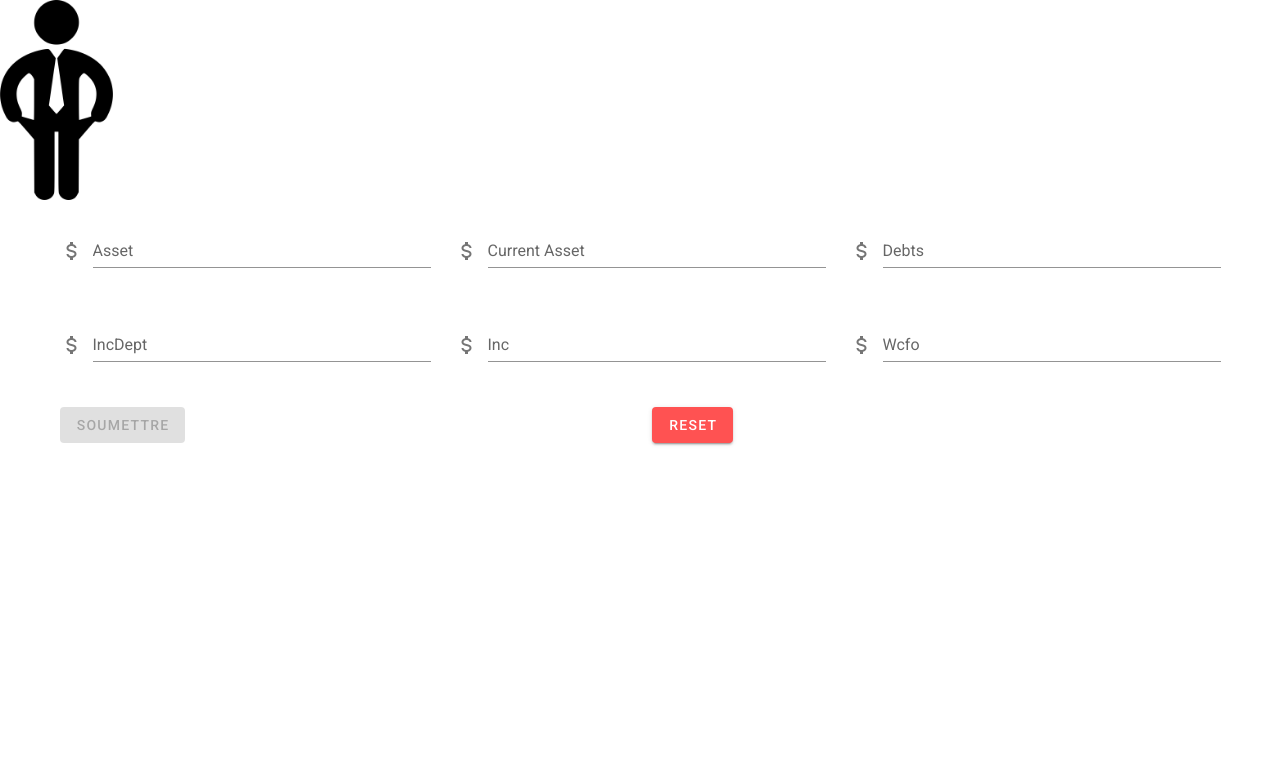
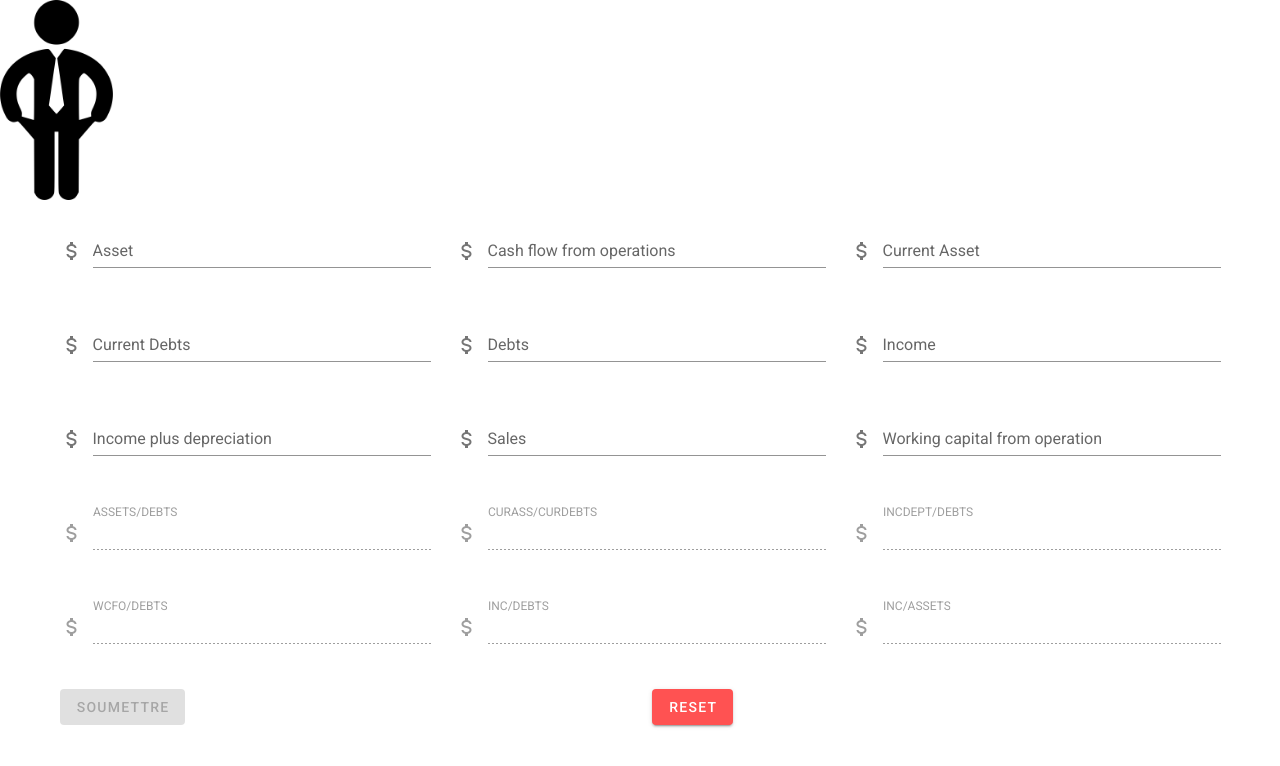
Before and after one commit to migrosdata/vuejs-bankruptcy, a Vue app: page / in a window 1280 px wide. Shown: the top 766 px of the page. Built offline with nearby package versions, Linux system fonts and the light colour scheme; no server answers.

Commit message:
Add error mgmt

```diff
--- a/src/components/Form.vue
+++ b/src/components/Form.vue
@@ -5,22 +5,22 @@
         <v-col cols="12" md="4">
           <v-text-field
             prepend-icon="mdi-currency-usd"
-            v-model.number="form.Asset"
+            v-model.number="form.ASSETS"
             label="Asset"
             type="number"
             min="0"
             step="1"
             required
-            :rules="[v => !!v || 'Asset is required']"
+            :rules="[(v) => !!v || 'Asset is required']"
           ></v-text-field>
         </v-col>
         <v-col cols="12" md="4">
           <v-text-field
             prepend-icon="mdi-currency-usd"
-            v-model.number="form.CurAss"
-            label="Current Asset"
+            v-model.number="form.CFFO"
+            label="Cash flow from operations"
             required
-            :rules="[v => !!v || 'Current Asset is required']"
+            :rules="[(v) => !!v || 'Cash flow from operations is required']"
             type="number"
             min="0"
           ></v-text-field>
@@ -28,10 +28,10 @@
         <v-col cols="12" md="4">
           <v-text-field
             prepend-icon="mdi-currency-usd"
-            v-model.number="form.Debts"
-            label="Debts"
+            v-model.number="form.CURASS"
+            label="Current Asset"
             required
-            :rules="[v => !!v || 'Debts is required']"
+            :rules="[(v) => !!v || 'Current Asset is required']"
             type="number"
             min="0"
           ></v-text-field>
@@ -41,22 +41,10 @@
         <v-col cols="12" md="4">
           <v-text-field
             prepend-icon="mdi-currency-usd"
-            v-model.number="form.IncDept"
-            label="IncDept"
-            type="number"
-            min="0"
-            step="1"
+            v-model.number="form.CURDEBTS"
+            label="Current Debts"
             required
-            :rules="[v => !!v || 'IncDept is required']"
-          ></v-text-field>
-        </v-col>
-        <v-col cols="12" md="4">
-          <v-text-field
-            prepend-icon="mdi-currency-usd"
-            v-model.number="form.Inc"
-            label="Inc"
-            required
-            :rules="[v => !!v || 'Inc is required']"
+            :rules="[(v) => !!v || 'Current Debts is required']"
             type="number"
             min="0"
           ></v-text-field>
@@ -64,12 +52,120 @@
         <v-col cols="12" md="4">
           <v-text-field
             prepend-icon="mdi-currency-usd"
-            v-model.number="form.Wcfo"
-            label="Wcfo"
+            v-model.number="form.DEBTS"
+            label="Debts"
             required
-            :rules="[v => !!v || 'Wcfo is required']"
+            :rules="[(v) => !!v || 'Debt is required']"
             type="number"
             min="0"
+          ></v-text-field>
+        </v-col>
+        <v-col cols="12" md="4">
+          <v-text-field
+            prepend-icon="mdi-currency-usd"
+            v-model.number="form.INC"
+            label="Income"
+            type="number"
+            min="0"
+            step="1"
+            required
+            :rules="[(v) => !!v || 'Income is required']"
+          ></v-text-field>
+        </v-col>
+      </v-row>
+      <v-row>
+        <v-col cols="12" md="4">
+          <v-text-field
+            prepend-icon="mdi-currency-usd"
+            v-model.number="form.INCDEPT"
+            label="Income plus depreciation"
+            required
+            :rules="[(v) => !!v || 'Income plus depreciation is required']"
+            type="number"
+            min="0"
+          ></v-text-field>
+        </v-col>
+        <v-col cols="12" md="4">
+          <v-text-field
+            prepend-icon="mdi-currency-usd"
+            v-model.number="form.SALES"
+            label="Sales"
+            required
+            :rules="[(v) => !!v || 'Sales is required']"
+            type="number"
+            min="0"
+          ></v-text-field>
+        </v-col>
+        <v-col cols="12" md="4">
+          <v-text-field
+            prepend-icon="mdi-currency-usd"
+            v-model.number="form.WCFO"
+            label="Working capital from operation"
+            required
+            :rules="[
+              (v) => !!v || 'Working capital from operation is required',
+            ]"
+            type="number"
+            min="0"
+          ></v-text-field>
+        </v-col>
+      </v-row>
+      <v-row>
+        <v-col cols="12" md="4">
+          <v-text-field
+            prepend-icon="mdi-currency-usd"
+            label="ASSETS/DEBTS"
+            v-model.number="ASSETS_DEBTS"
+            value="4"
+            type="number"
+            disabled
+          ></v-text-field>
+        </v-col>
+        <v-col cols="12" md="4">
+          <v-text-field
+            prepend-icon="mdi-currency-usd"
+            :value="form.CURASS / form.CURDEBTS"
+            label="CURASS/CURDEBTS"
+            type="number"
+            disabled
+          ></v-text-field>
+        </v-col>
+        <v-col cols="12" md="4">
+          <v-text-field
+            prepend-icon="mdi-currency-usd"
+            :value="form.INCDEPT / form.DEBTS"
+            label="INCDEPT/DEBTS"
+            type="number"
+            disabled
+          ></v-text-field>
+        </v-col>
+      </v-row>
+      <v-row>
+        <v-col cols="12" md="4">
+          <v-text-field
+            prepend-icon="mdi-currency-usd"
+            :value="form.WCFO / form.DEBTS"
+            label="WCFO/DEBTS"
+            type="number"
+            disabled
+          ></v-text-field>
+        </v-col>
+        <v-col cols="12" md="4">
+          <v-text-field
+            prepend-icon="mdi-currency-usd"
+            :value="form.INC / form.DEBTS"
+            label="INC/DEBTS"
+            type="number"
+            disabled
+          ></v-text-field>
+        </v-col>
+        <v-col cols="12" md="4">
+          <v-text-field
+            prepend-icon="mdi-currency-usd"
+            :value="form.INC / form.ASSETS"
+            label="INC/ASSETS"
+            type="number"
+            disabled
           ></v-text-field>
         </v-col>
       </v-row>
@@ -79,8 +175,9 @@
             color="success"
             class="mr-4"
             @click="validate"
-            :disabled="!isValid">
-                Soumettre
+            :disabled="!isValid"
+          >
+            Soumettre
           </v-btn>
         </v-col>
         <v-col cols="12" md="6">
@@ -96,16 +193,23 @@ export default {
   name: "Form",
   data: () => ({
     form: {},
-    debtsRules: [
-      (v) => v > 0 || "Debts is required"
-    ],
-    isValid: false
+    features: {},
+    isValid: false,
   }),
-  props: {
+  props: {},
+  computed: {
+    ASSETS_DEBTS:  {
+      get () {
+        return this.form.ASSETS / this.form.DEBTS;
+      }
+    },
   },
   methods: {
-    validate: function () {
-      this.$emit("submit", this.form);
+    validate() {
+      this.$emit("submit", this.prepareData());
+    },
+    prepareData() {
+      return { ASSETS_DEBTS : this.ASSETS_DEBTS };
     },
   },
 };
--- a/src/views/Home.vue
+++ b/src/views/Home.vue
@@ -1,12 +1,14 @@
 <template>
   <div class="home">
     <img alt="Vue logo" src="../assets/bankruptMan.png" height="200" />
-    <bankruptcy-form
-      v-on:submit="submitHandler"
-      v-if="showForm">
+    <bankruptcy-form v-on:submit="submitHandler" v-if="showForm">
     </bankruptcy-form>
     <error v-if="showError" v-on:restart="restartHandler"></error>
-    <result v-if="showResult" :reponse="dataikuResponse" v-on:restart="restartHandler"/>
+    <result
+      v-if="showResult"
+      :reponse="dataikuResponse"
+      v-on:restart="restartHandler"
+    />
   </div>
 </template>
 
@@ -26,18 +28,27 @@ export default {
     showError: false,
     showForm: true,
     showResult: false,
-    dataikuResponse : null,
+    dataikuResponse: null,
   }),
   mounted() {
     //TODO:loin
     console.log(process.env.VUE_APP_API);
-    console.log('yo');
+    console.log("yo");
   },
   methods: {
     submitHandler(form) {
       this.showForm = false;
       const features = `{ "features" : ${JSON.stringify(form, null, " ")} }`;
       console.log(features);
+      console.log(features.replace("_", "/"));
+      this.predictBankruptcy(features);
+    },
+    restartHandler() {
+      this.showResult = false;
+      this.dataikuResponse = null;
+      this.showForm = true;
+    },
+    predictBankruptcy(features) {
       this.axios
         .post(
           "https://dataiku.hes-so.ch:8080/public/api/v1/bi21bankruptcy/bankruptcyprediction/predict",
@@ -55,11 +66,6 @@ export default {
           console.log(error);
         });
     },
-    restartHandler() {
-      this.showResult = false;
-      this.dataikuResponse = null;
-      this.showForm = true;
-    },
   },
 };
 </script>
```
